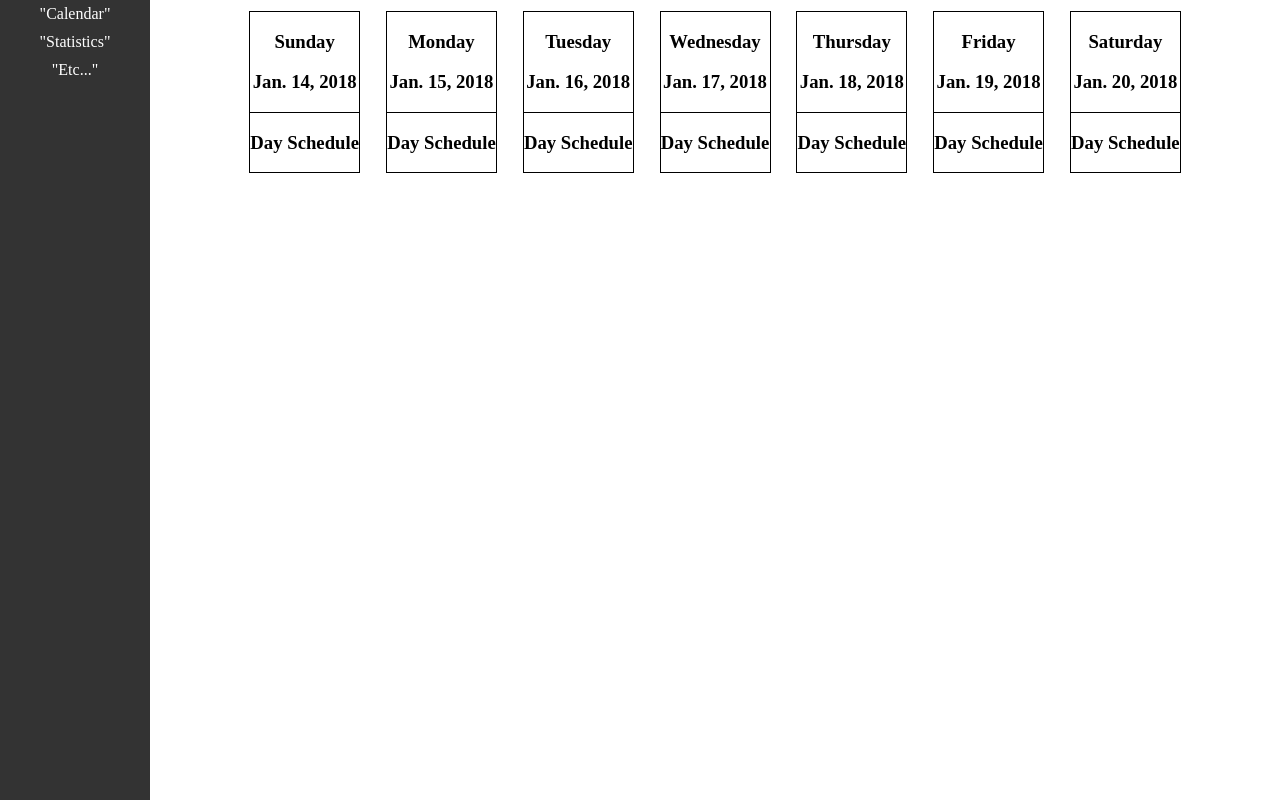
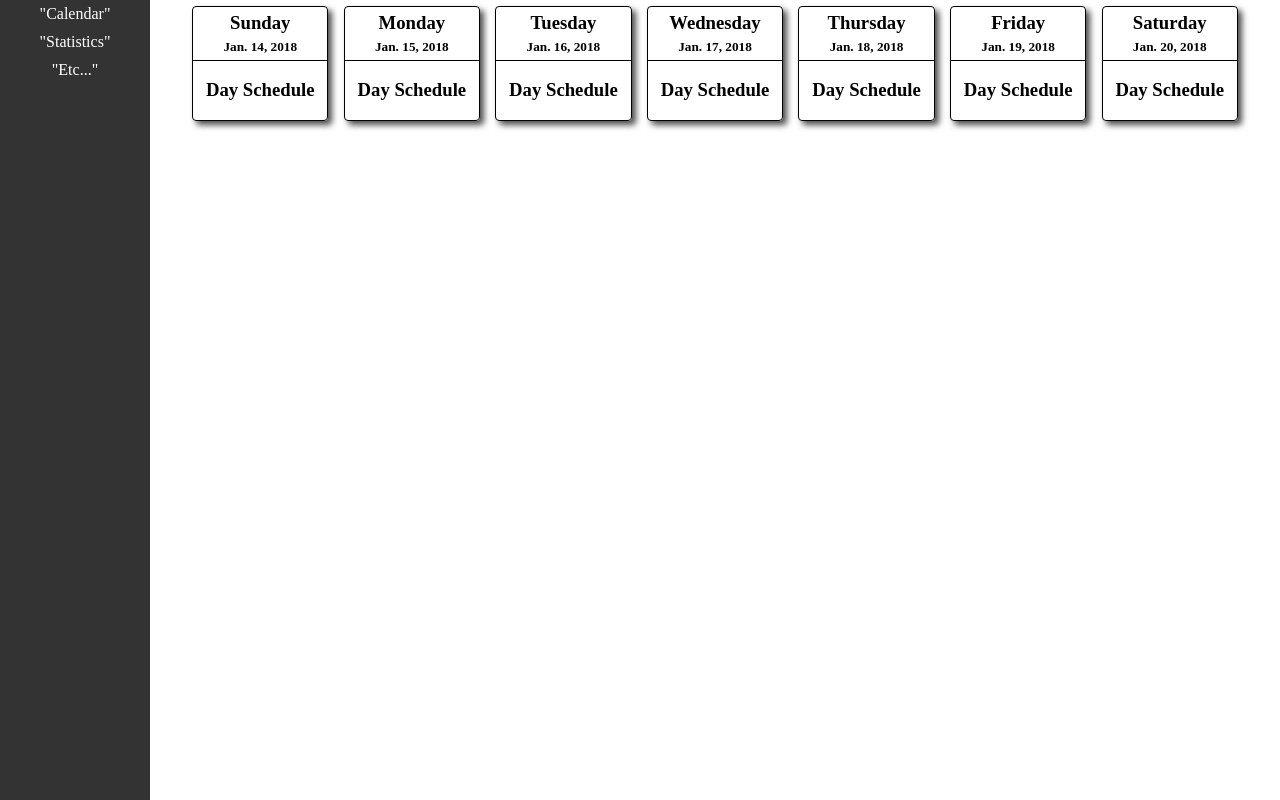
Before and after one commit to SimkinsD/CMPT395-Term-Project, a Django app: page / in a window 1280 px wide. Shown: the part 120-920 px from the top of the page. Run offline with Django 3.2, Linux system fonts and the light colour scheme.

Commit message:
Made things prettier

```diff
--- a/CMPT395/static/css/calendar.css
+++ b/CMPT395/static/css/calendar.css
@@ -1,21 +1,30 @@
 #calendar {
     position: relative;
-    padding-left: 20px;
-    padding-right: 20px;
+    padding-left: 5px;
+    padding-right: 5px;
     text-align: center;
 }
 
 .day {
     display: inline-block;
-    min-width: 10%;
+    min-width: 12%;
     max-width: 14%;
     border: solid black 1px;
-    margin: 1%;
+    border-radius: 4px;
+    box-shadow: 4px 4px 6px #4b4b4b;
+    margin: 0.5%;
 }
 
 .day-title {
-    min-height: 20px;
     border-bottom: solid black 1px;
+}
+
+.day-title h3 {
+    margin: 5px;
+}
+
+.day-title h5 {
+    margin: 5px;
 }
 
 .day-schedule {
--- a/CMPT395/templates/calendar.html
+++ b/CMPT395/templates/calendar.html
@@ -16,12 +16,12 @@
       <div class="day">
         <div class="day-title">
           <h3>{{ day.0 }}</h3> <!-- (Day: Sunday, Monday, ..., Saturday) -->
-          <h3>{{ day.1 }}</h3> <!-- (Date: e.g. Jan. 19, 2018) -->
+          <h5>{{ day.1 }}</h5> <!-- (Date: e.g. Jan. 19, 2018) -->
         </div> <!-- End day-title -->
 
         <div class="day-schedule">
           <h3>Day Schedule</h3>
-          <!--
+          <!-- Ideally how a daily schedule would be populated
           {% for event in day %}
             <div class="day-event">
               <p>{{ event.start }} - {{ event.end }}</br></p>
@@ -36,6 +36,6 @@
       <h3>List Empty</h3>
 
     {% endfor %}
-    <div class="clear"></div>
+    <div class="clear"></div> <!-- Extend height to fit content -->
   </div> <!-- End calendar -->
 {% endblock content %}
```
